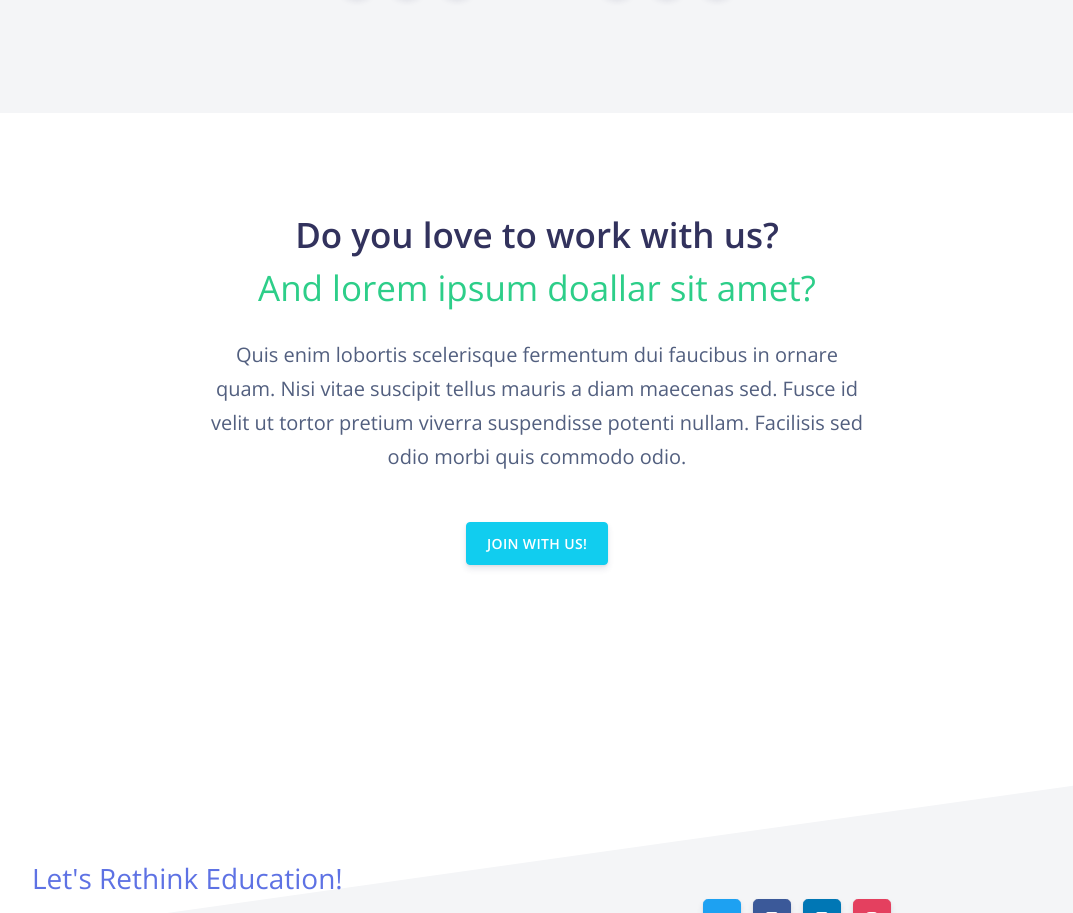
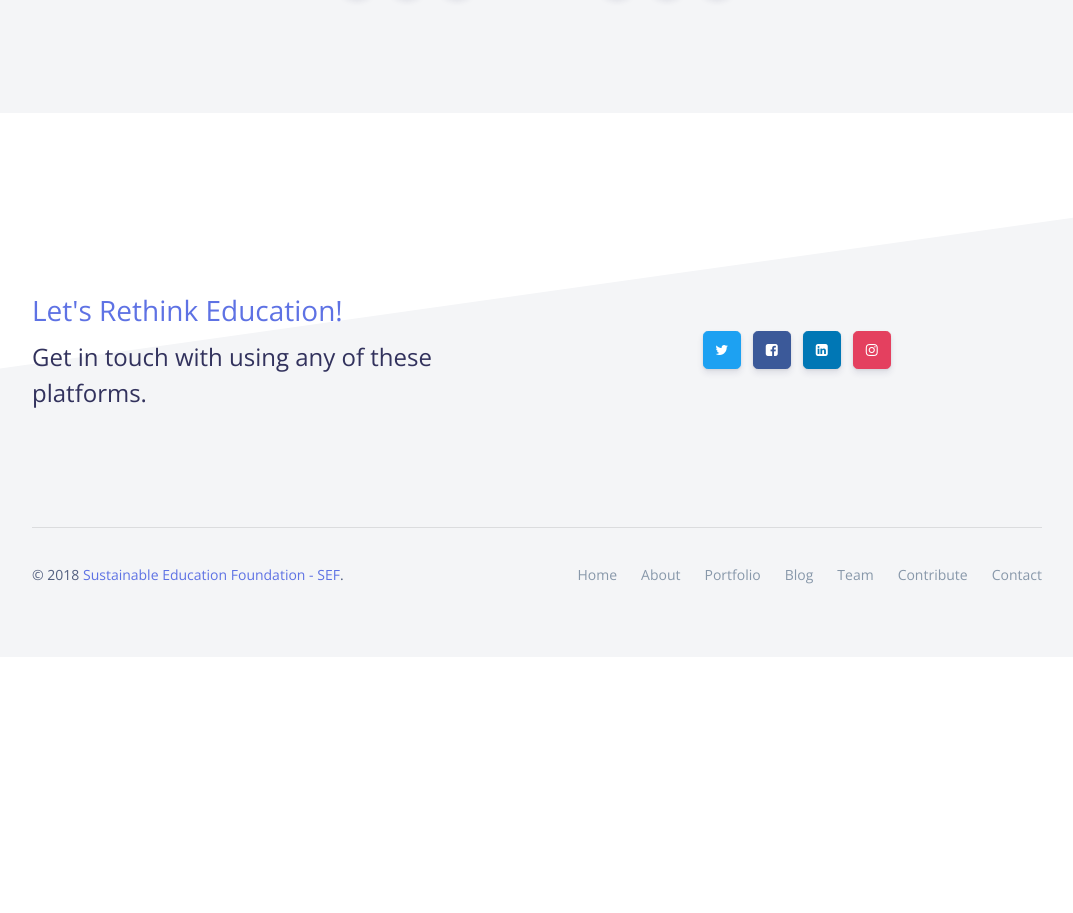
Before and after one commit to m3rlin94/sef-web, a plain HTML site: page team.html in a window 1280 px wide. Shown: the part 9200-10113 px from the top of the page, without its empty margins (103-1176 px from the left). After the commit the page ends 9857 px from the top, so only its background shows below. Drawn offline with nearby package versions, Linux system fonts and the light colour scheme.

Commit message:
updated team.html

```diff
--- a/team.html
+++ b/team.html
@@ -1434,7 +1434,7 @@
 
 
 
-    <section class="section section-lg">
+    <!-- <section class="section section-lg">
         <div class="container">
             <div class="row row-grid justify-content-center">
                 <div class="col-lg-8 text-center">
@@ -1449,7 +1449,7 @@
                 </div>
             </div>
         </div>
-    </section>
+    </section> -->
 </main>
 
 <footer class="footer has-cards">
```
